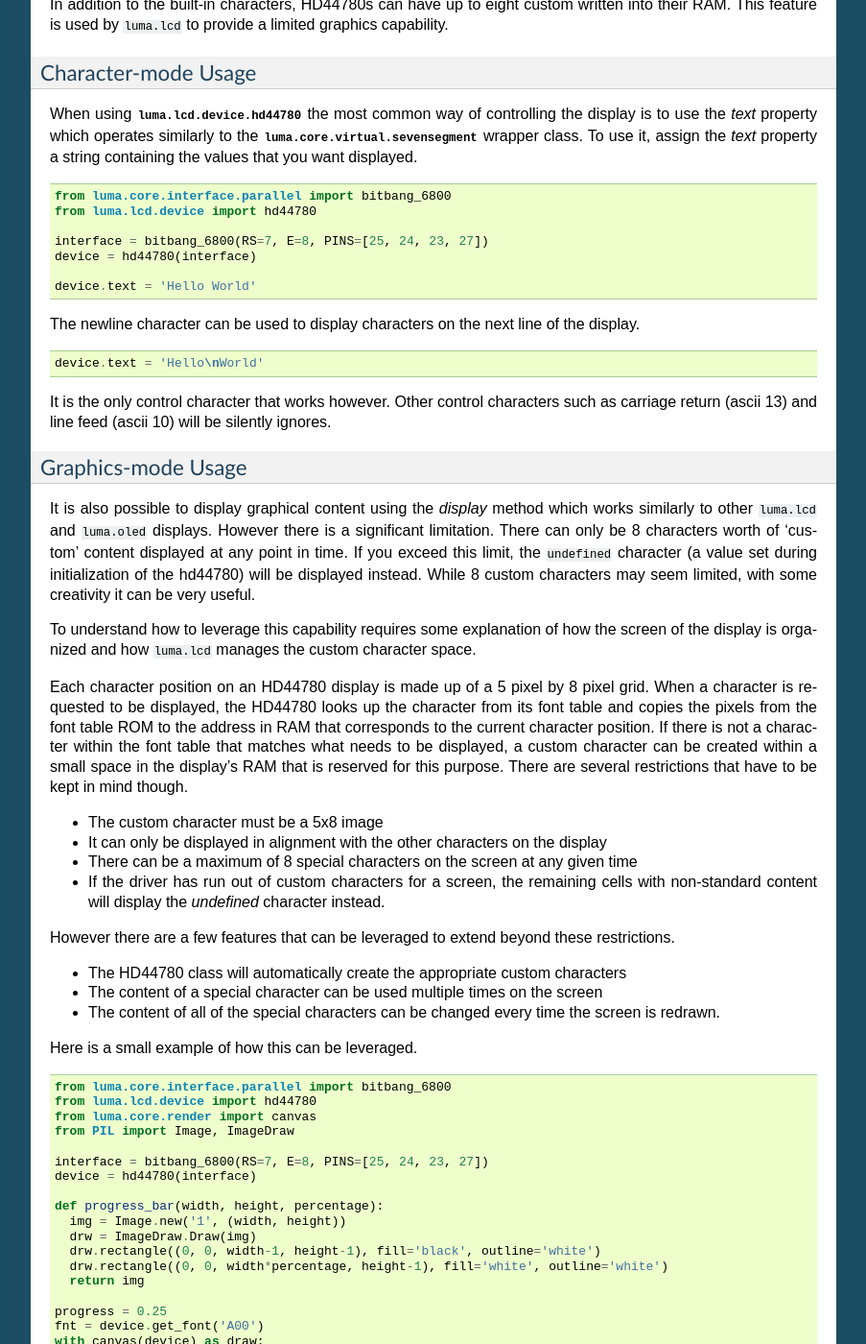
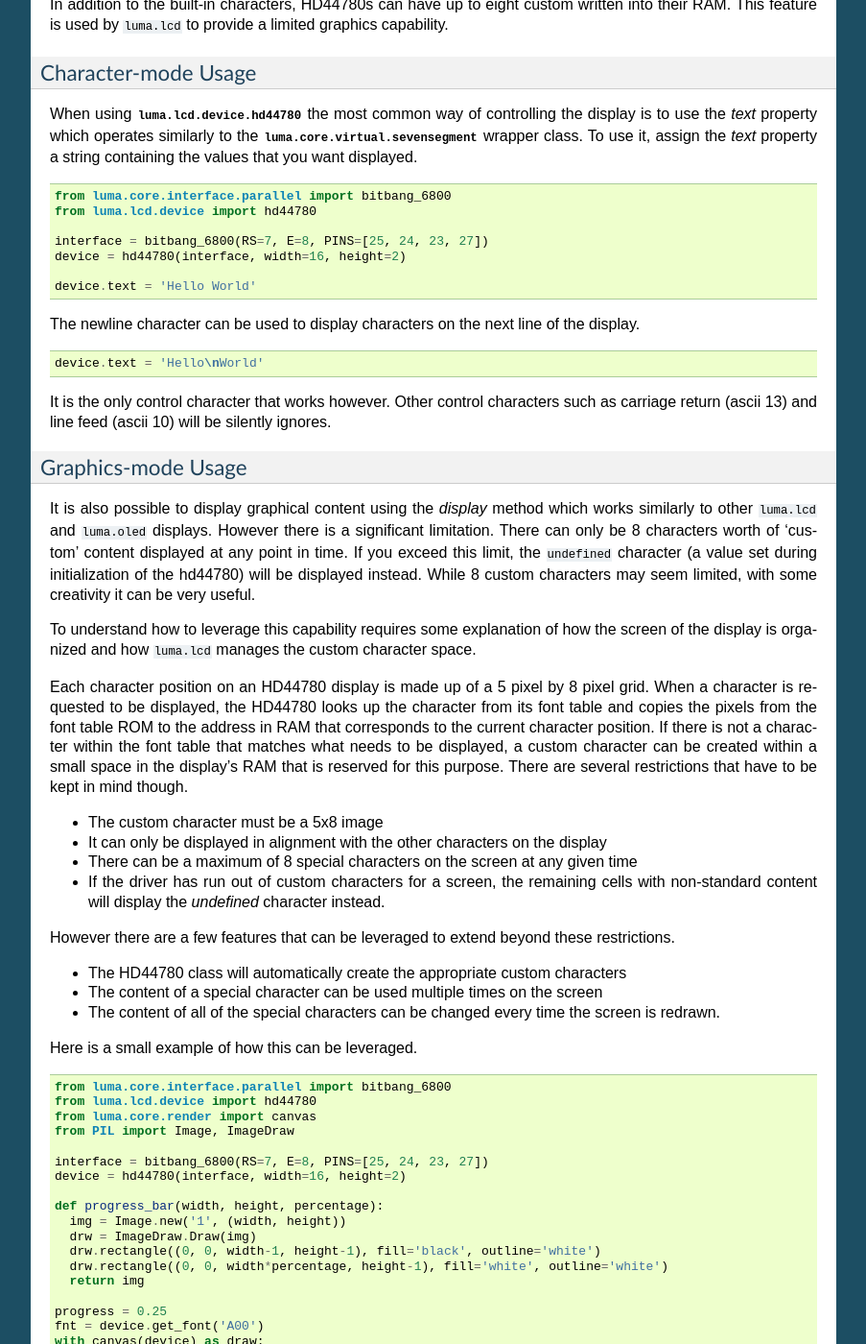
Before and after one commit to rm-hull/luma.lcd, a Sphinx documentation site: the page built from doc/HD44780.rst, in a window 1280 px wide and 1400 px high, scrolled down 940 px. Shown: the whole window at 96% size, without its empty margins (198-1101 px from the left). Built offline with Sphinx 7.4.7, drawn with Linux system fonts in a browser that asks for light colours; the version number could not be read and is left out.

Commit message:
doc: add width/height in hd44780 usage examples (#149)

```diff
--- a/doc/HD44780.rst
+++ b/doc/HD44780.rst
@@ -47,7 +47,7 @@ the display is to use the `text` property which operates similarly to the
   from luma.lcd.device import hd44780
 
   interface = bitbang_6800(RS=7, E=8, PINS=[25, 24, 23, 27])
-  device = hd44780(interface)
+  device = hd44780(interface, width=16, height=2)
 
   device.text = 'Hello World'
 
@@ -116,7 +116,7 @@ Here is a small example of how this can be leveraged.
   from PIL import Image, ImageDraw
 
   interface = bitbang_6800(RS=7, E=8, PINS=[25, 24, 23, 27])
-  device = hd44780(interface)
+  device = hd44780(interface, width=16, height=2)
 
   def progress_bar(width, height, percentage):
     img = Image.new('1', (width, height))
```
